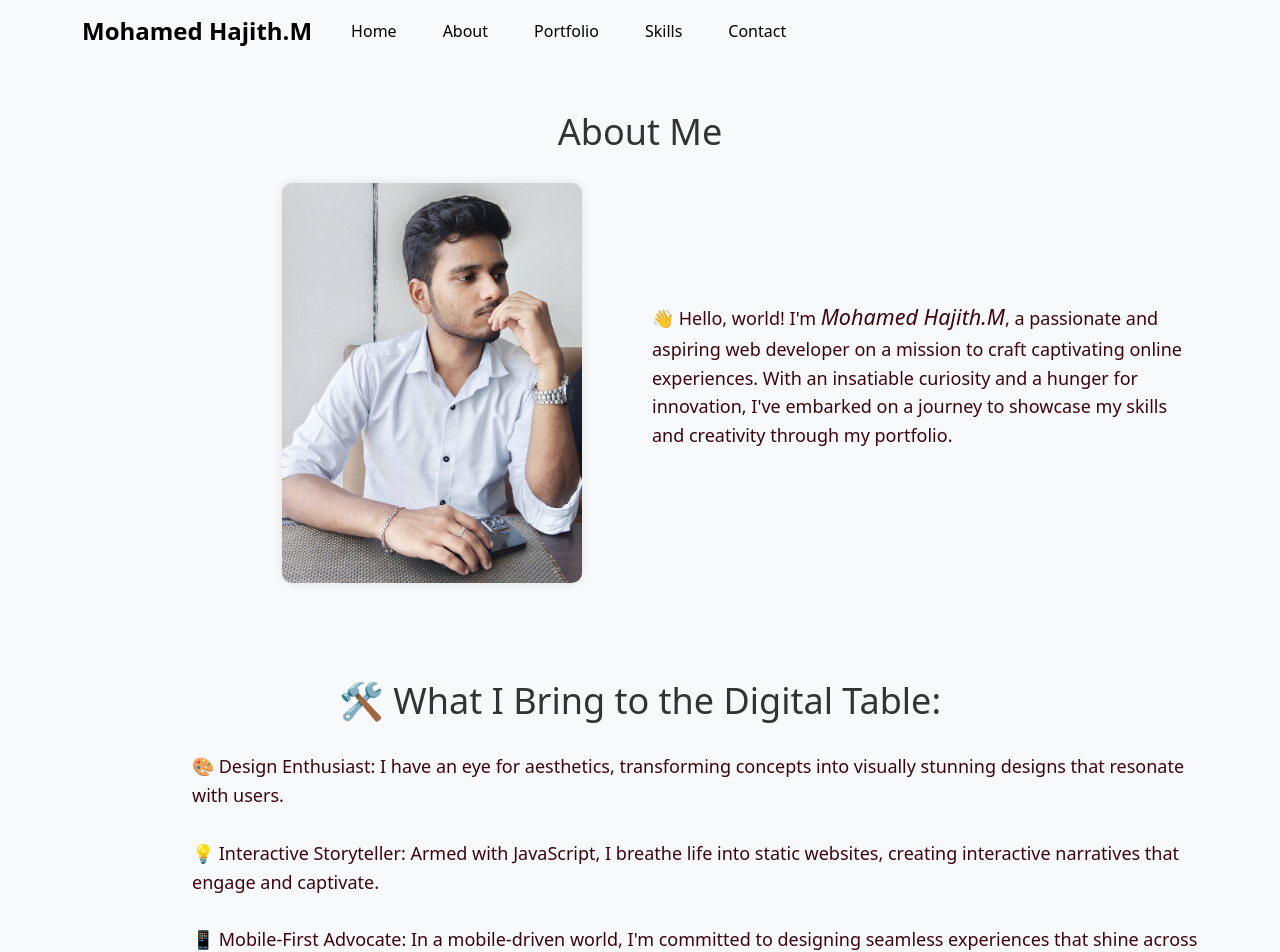
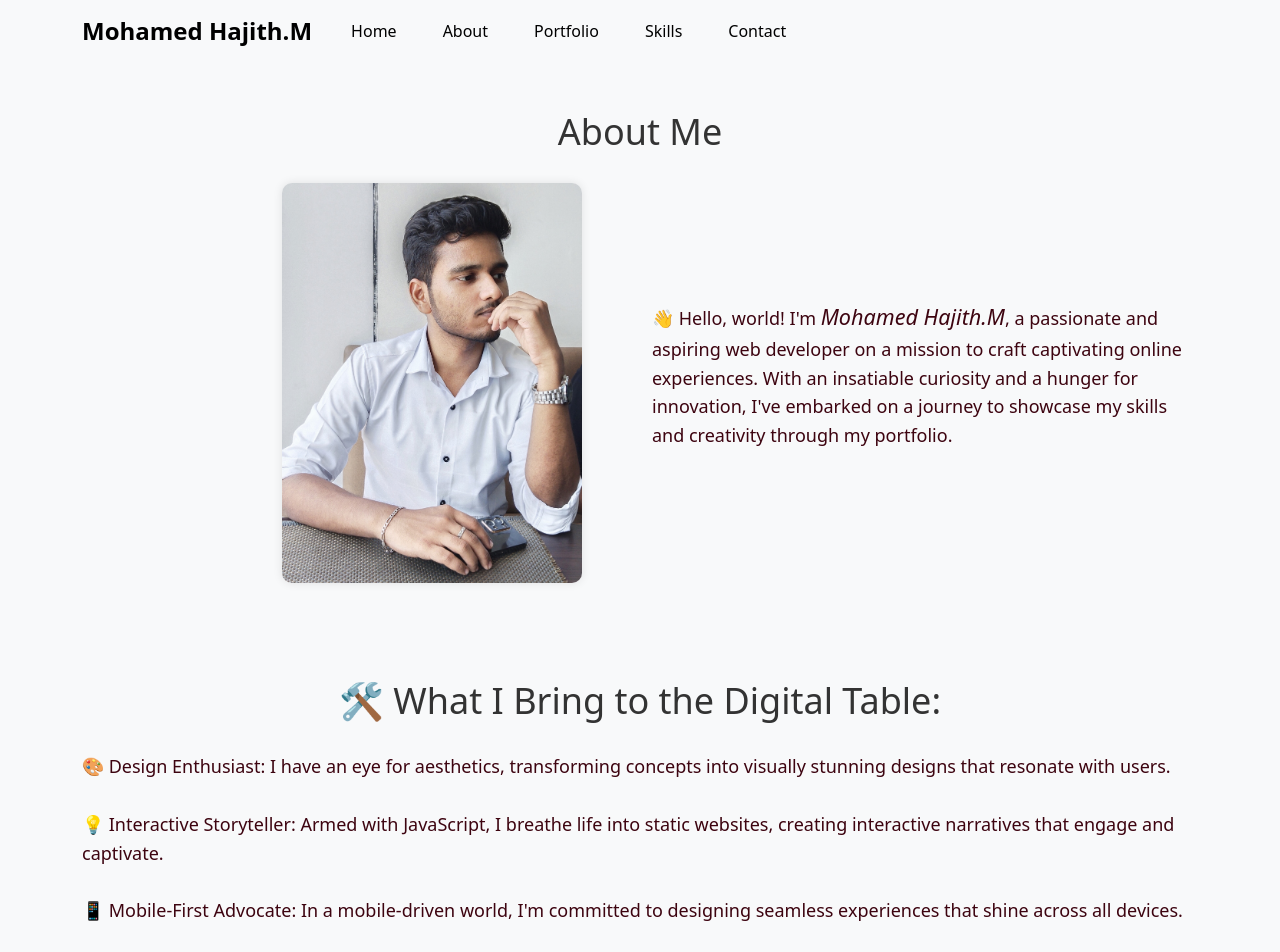
Before and after one commit to HAJITH-M/Portfolio-angular, an Angular app in the folder Porfolio/: page / in a window 1280 px wide. Shown: the top 952 px of the page. Built offline with nearby package versions, Linux system fonts and the light colour scheme.

Commit message:
home component.html  editited

```diff
--- a/Porfolio/src/app/home/home.component.html
+++ b/Porfolio/src/app/home/home.component.html
@@ -51,7 +51,7 @@
 
 
       <div >
-        <p style="color: rgb(61, 4, 16); margin-left: 110px;">
+        <p style="color: rgb(61, 4, 16);">
 
           🎨 Design Enthusiast: I have an eye for aesthetics, transforming concepts into visually stunning designs that resonate with users. <br><br>
 
```
